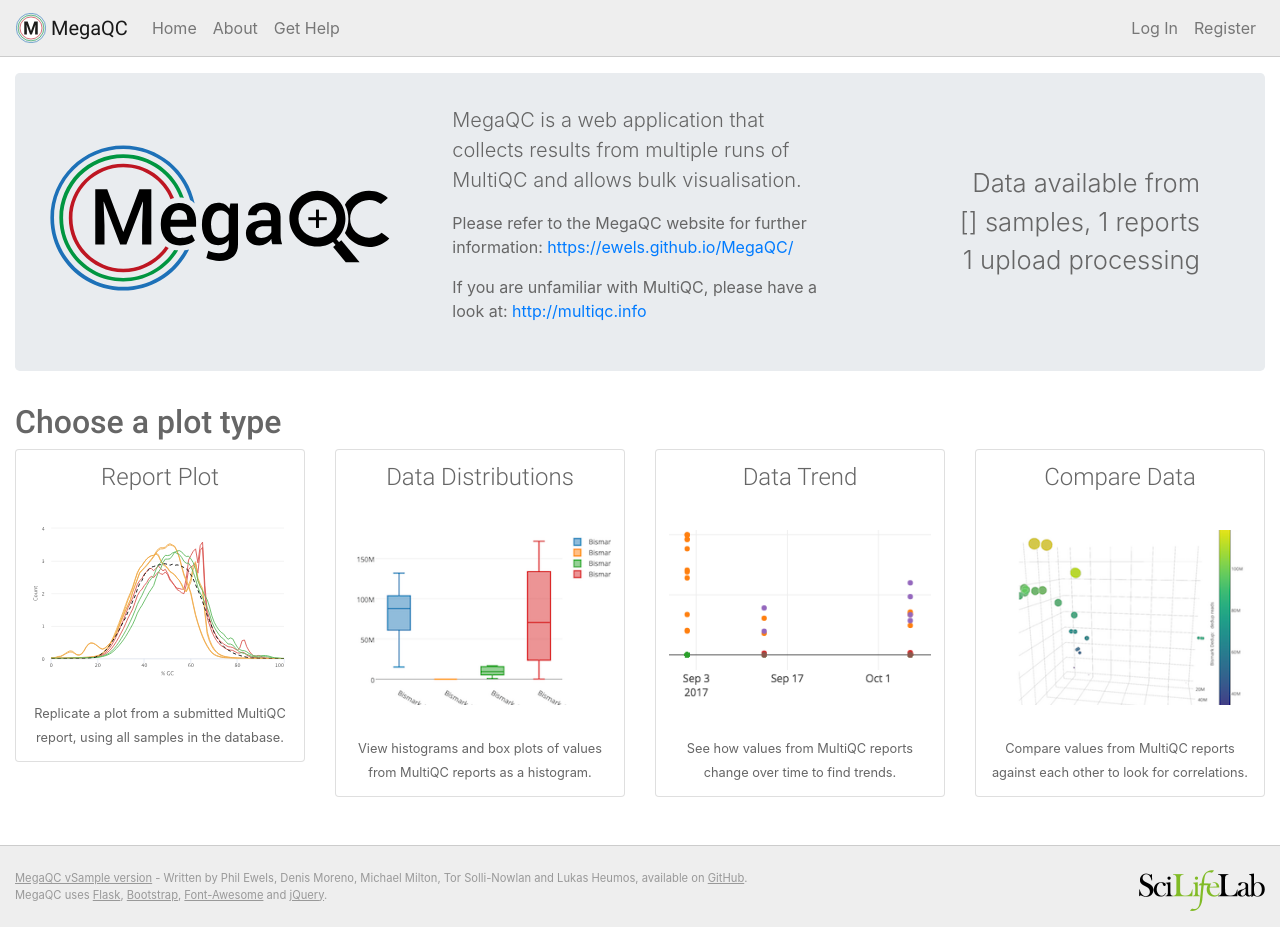
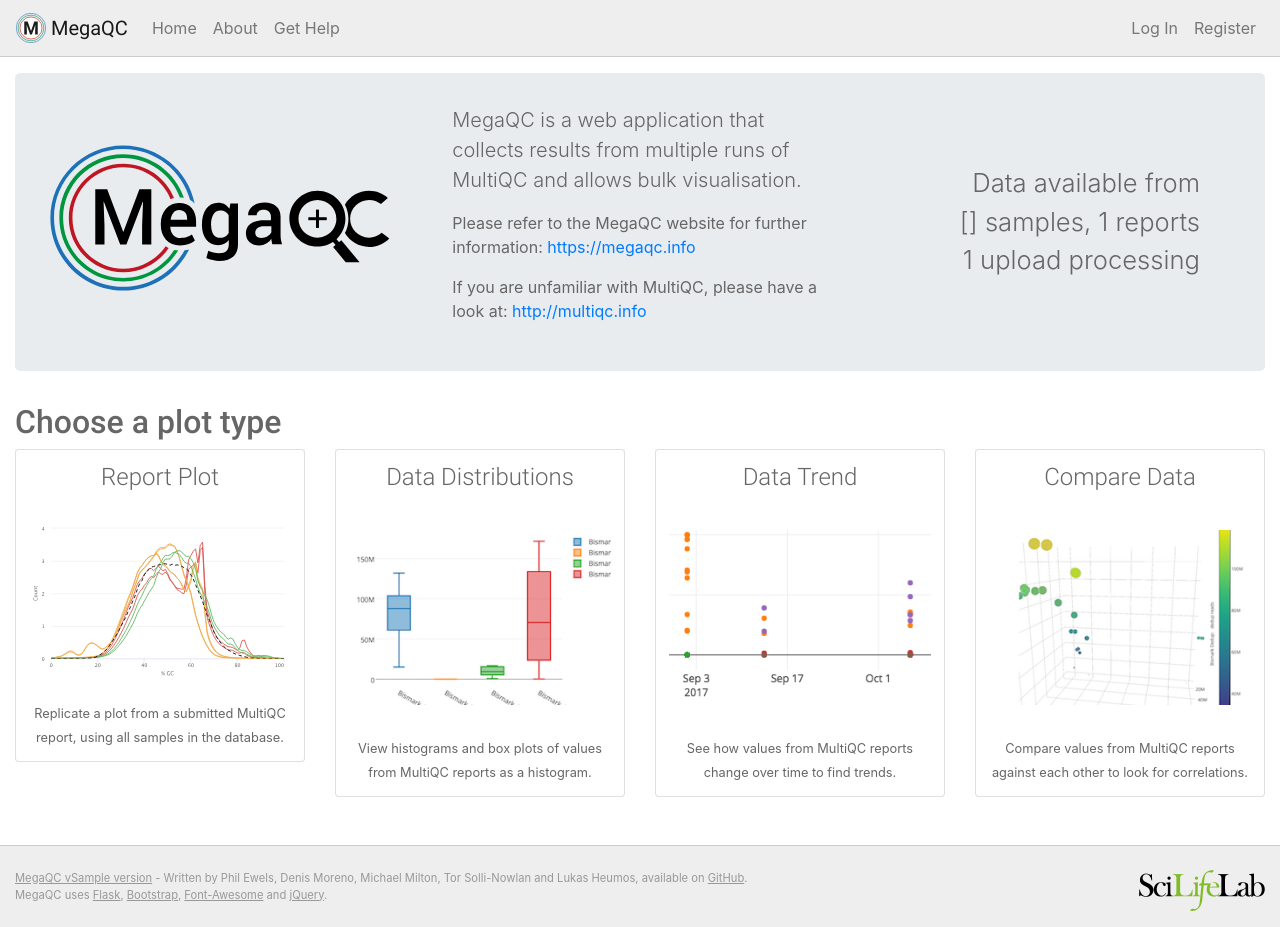
Before and after one commit to MultiQC/MegaQC, a Python web app: template megaqc/templates/public/home.html in a window 1280 px wide. Run offline with Jinja, Linux system fonts and the light colour scheme; the template is opened without the code that fills it: most values are stand-ins (such as "Sample title", 1, 10 or a date in 2020).

Commit message:
fixed further out of date links
Signed-off-by: Zethson <lukas.heumos@posteo.net>

```diff
--- a/megaqc/templates/public/home.html
+++ b/megaqc/templates/public/home.html
@@ -9,7 +9,7 @@
     </div>
     <div class="col-xl-4 d-none d-xl-block">
       <p class="lead">MegaQC is a web application that collects results from multiple runs of MultiQC and allows bulk visualisation.</p>
-      <p>Please refer to the MegaQC website for further information: <a href="https://ewels.github.io/MegaQC/" target="_blank">https://ewels.github.io/MegaQC/</a></p>
+      <p>Please refer to the MegaQC website for further information: <a href="https://megaqc.info" target="_blank">https://megaqc.info</a></p>
       <p>If you are unfamiliar with MultiQC, please have a look at: <a href="http://multiqc.info" target="_blank">http://multiqc.info</a></p>
     </div>
     <div class="col-sm-6 col-xl-4 megaqc-header-samplecount">
--- a/setup.py
+++ b/setup.py
@@ -3,7 +3,7 @@
 MegaQC is a web application that collects results from multiple runs of MultiQC
 and allows bulk visualisation.
 
-See the MegaQC website for installation instructions and documentation: https://ewels.github.io/MegaQC/
+See the MegaQC website for installation instructions and documentation: https://megaqc.info
 
 MegaQC was written by Phil Ewels (http://phil.ewels.co.uk) and Denis Moreno at SciLifeLab Sweden (http://www.scilifelab.se)
 and extended by Michael Milton, Tor Solli-Nowlan and Lukas Heumos.
```
Also changed, not shown: 1 other file.
